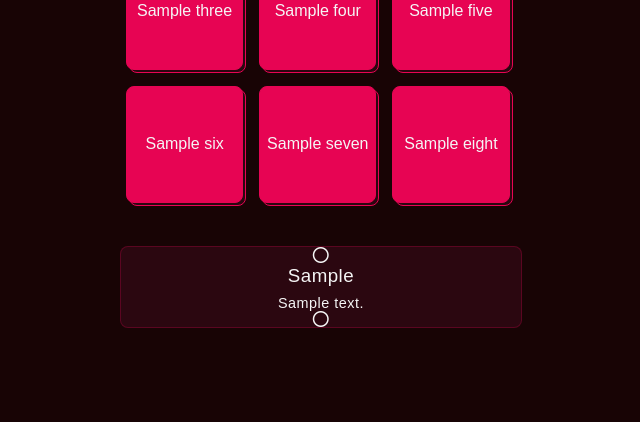
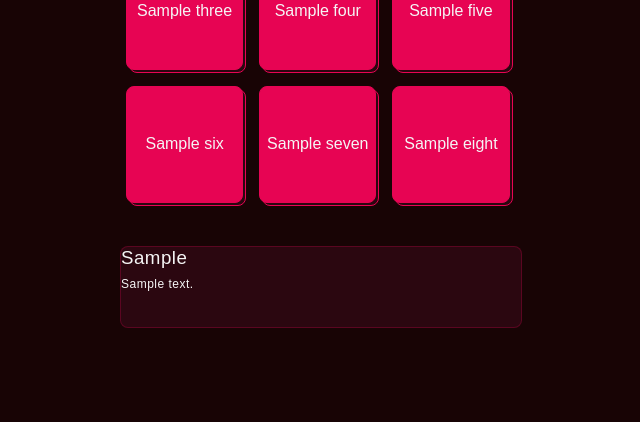
Before and after one commit to jrsmth/ultima, a Flask app: template src/resources/templates/game.html in a window 1280 px wide. Shown: the part 442-864 px from the top of the page, without its empty margins (319-959 px from the left). Run offline with Flask 3, Linux system fonts and the light colour scheme; the template is opened without the code that fills it: most values are stand-ins (such as "Sample title", 1, 10 or a date in 2020); parts of the project's set-up code (start-up, migrations or seed data) failed here and were passed over.

Commit message:
[patch] UMA-13: notification msg progress

```diff
--- a/src/app/login/login.py
+++ b/src/app/login/login.py
@@ -41,7 +41,7 @@ def construct_blueprint(redis, messages):
                 return redirect(url_for("game_page.game", game_id=request.form["gameId"], user_id=request.form["name"]))
 
             else:
-                error = "Invalid Game Id :: Please try again or leave blank to start a new game"
+                error = messages["login.error.invalid-game-id"]
 
         return render_template("login.html", error=error)
 
--- a/src/resources/static/styles/css/game.css
+++ b/src/resources/static/styles/css/game.css
@@ -216,6 +216,7 @@ header h1 {
   letter-spacing: 0.5px;
   align-items: center;
   justify-content: space-evenly;
+  text-align: left;
 }
 .notification.active-True {
   display: flex;
@@ -223,13 +224,17 @@ header h1 {
 .notification.active-False {
   display: none;
 }
+.notification i {
+  font-size: 1.5rem;
+  margin: 0;
+}
 .notification h3 {
   margin: 0 0 0.5rem 0;
   font-weight: 400;
 }
 .notification p {
   margin: 0;
-  font-size: 0.9rem;
+  font-size: 0.75rem;
   font-weight: 200;
 }
 
--- a/src/resources/static/styles/scss/game.scss
+++ b/src/resources/static/styles/scss/game.scss
@@ -216,6 +216,12 @@ header {
 
   align-items: center;
   justify-content: space-evenly;
+  text-align: left;
+
+  i {
+    font-size: 1.5rem;
+    margin: 0;
+  }
 
   h3 {
     margin: 0 0 .5rem 0;
@@ -224,7 +230,7 @@ header {
 
   p {
     margin: 0;
-    font-size: .9rem;
+    font-size: .75rem;
     font-weight: 200;
   }
 }
--- a/src/resources/templates/game.html
+++ b/src/resources/templates/game.html
@@ -57,12 +57,11 @@
                     <div class="shadow-square" id="square-8"><div class="square" onclick="placeMove('8')">{{ eight }}</div></div>
                 </div>
                 <div class="notification active-{{ notificationActive }} {{ notificationType }}">
-                    <i class="whose-turn-actual fa-regular fa-circle symbol"></i>
+                    <i class="whose-turn-actual {{ notificationIcon }}"></i>
                     <div class="notification-content">
                         <h3>{{ notificationHeader }}</h3>
                         <p>{{ notificationMessage }}</p>
                     </div>
-                    <i class="whose-turn-actual fa-regular fa-circle symbol"></i>
                 </div>
             </section>
             <section class="side-bar right"></section>
```
Also changed, not shown: src/app/game/game.py (+12 -4 lines), 2 other files.
